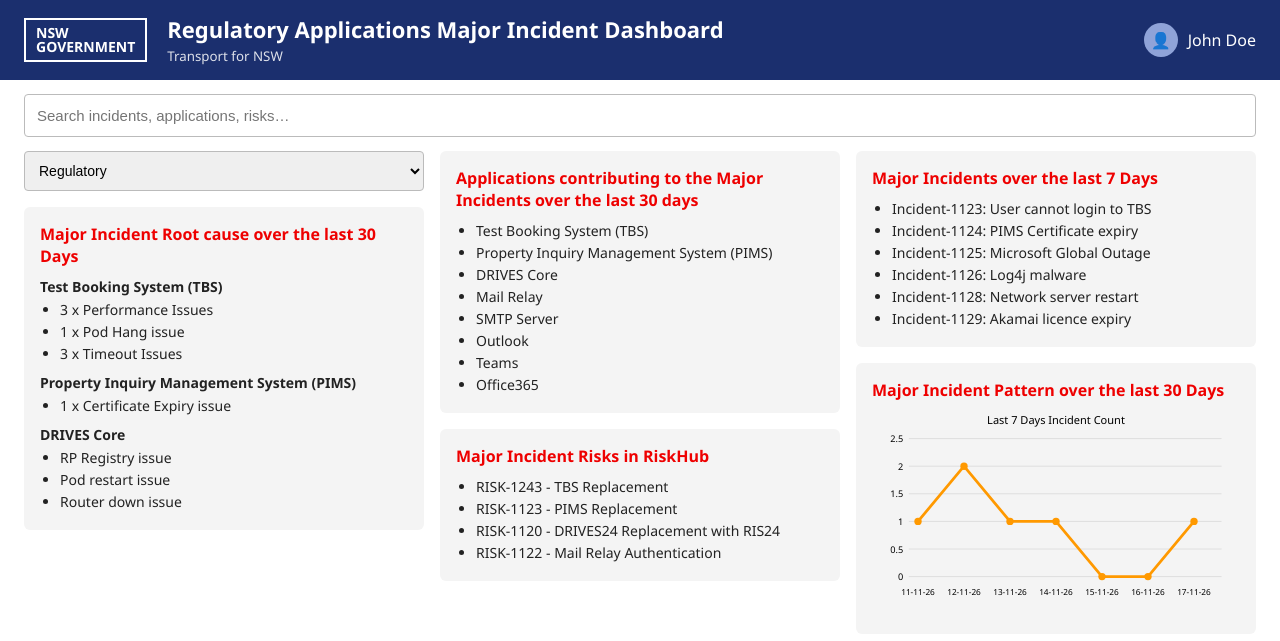
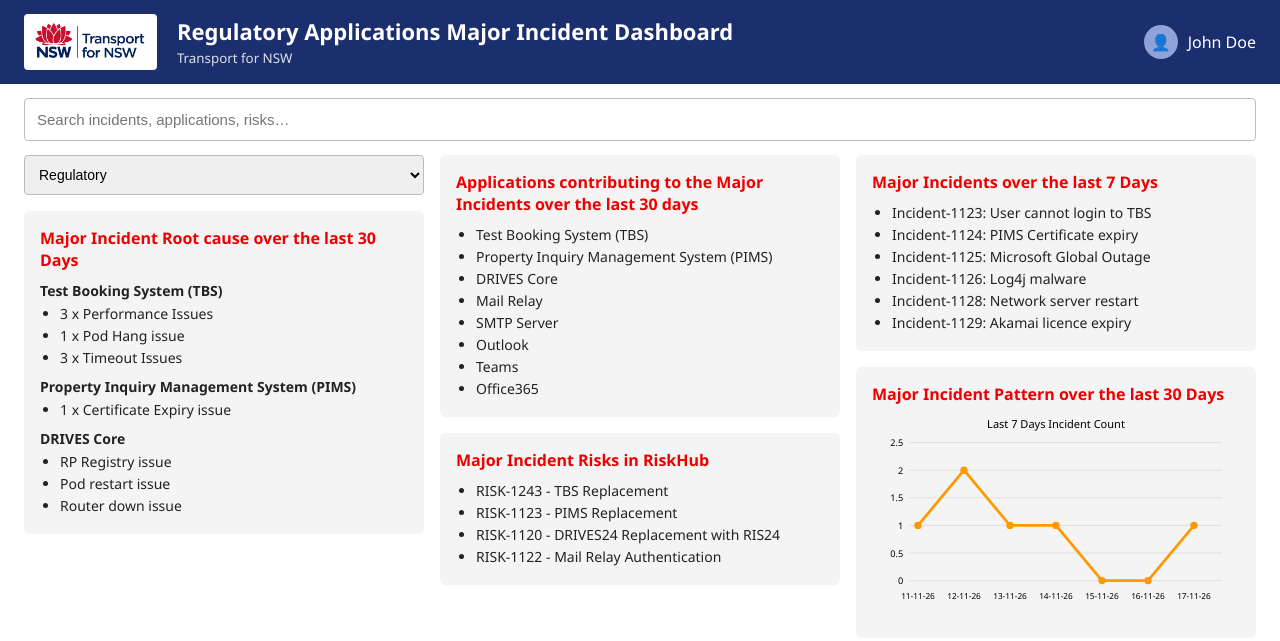
Before and after one commit to marquee-IT-visionary/power-bi, a plain HTML site: page index.html in a window 1280 px wide. Drawn offline with Linux system fonts and the light colour scheme.

Commit message:
Use Transport for NSW logo
Co-authored-by: Copilot App <223556219+Copilot@users.noreply.github.com>

```diff
--- a/index.html
+++ b/index.html
@@ -4,7 +4,7 @@
 <style>
 *{box-sizing:border-box}body{margin:0;font-family:Segoe UI,Arial,sans-serif;background:#fff;color:#222}
 header{background:#1b2f6e;color:#fff;display:flex;align-items:center;padding:14px 24px;gap:20px}
-.logo{font-weight:700;border:2px solid #fff;padding:6px 10px;font-size:14px;line-height:1}
+.logo{height:56px;background:#fff;border-radius:4px;padding:4px 8px}
 header h1{margin:0;font-size:22px}header small{opacity:.85}.sp{flex:1}
 .user{display:flex;align-items:center;gap:10px}.av{width:34px;height:34px;border-radius:50%;background:#8fa3d8;display:grid;place-items:center}
 .search{padding:14px 24px}.search input{width:100%;padding:12px;border:1px solid #bbb;border-radius:4px;font-size:15px}
@@ -16,7 +16,7 @@ main{display:grid;grid-template-columns:1fr 1fr 1fr;gap:16px;padding:0 24px 24px
 select{width:100%;padding:10px;font-size:14px;border:1px solid #bbb;border-radius:4px}
 .hide{display:none}
 </style></head><body>
-<header><div class="logo">NSW<br>GOVERNMENT</div>
+<header><img class="logo" src="logo.png" alt="Transport for NSW">
 <div><h1>Regulatory Applications Major Incident Dashboard</h1><small>Transport for NSW</small></div>
 <div class="sp"></div><div class="user"><div class="av">👤</div>John Doe</div></header>
 <div class="search"><input id="q" placeholder="Search incidents, applications, risks…"></div>
```
Also changed, not shown: operations-dashboard/index.html (+2 -2 lines), logo.png (added), operations-dashboard/logo.png (added).
